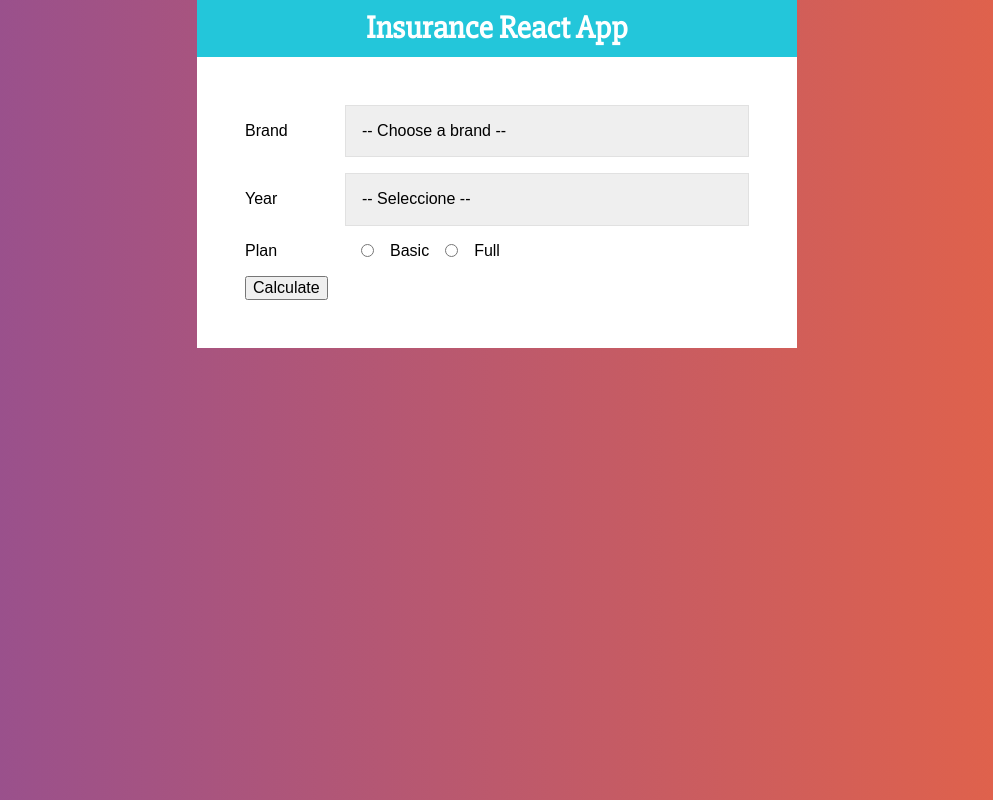
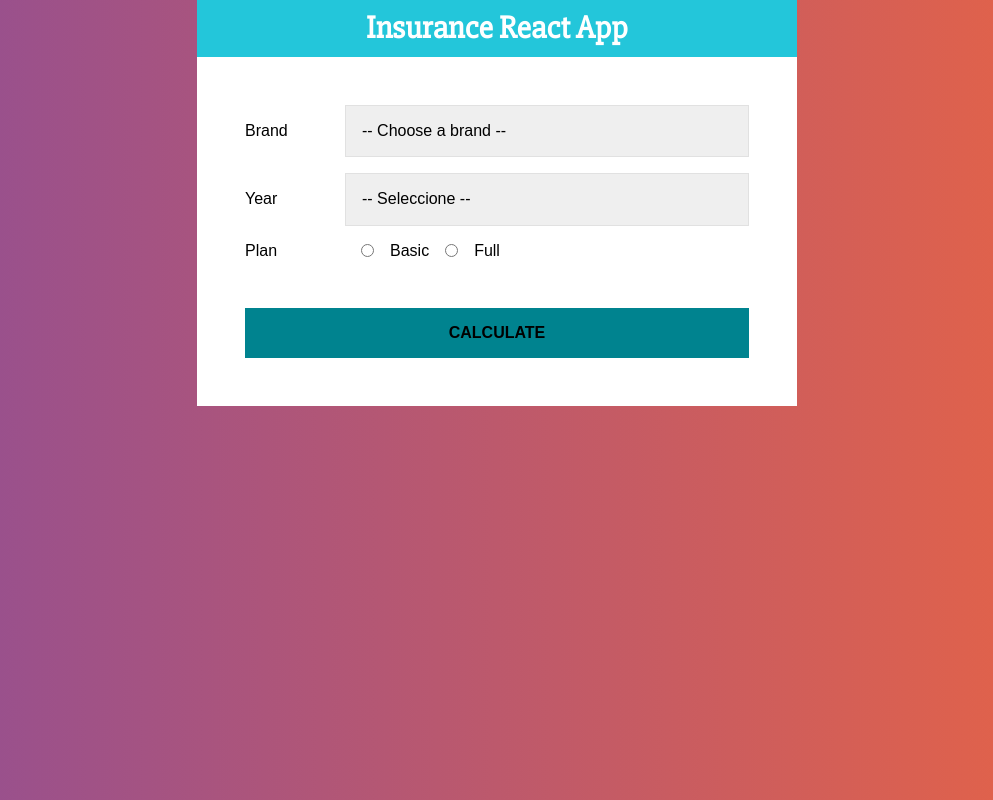
Before and after one commit to IsaacRF/react-insurance, a React (Create React App) app: page / in a window 1280 px wide. Shown: the whole page, without its empty margins (143-1136 px from the left). Built offline with nearby package versions, Linux system fonts and the light colour scheme.

Commit message:
#93 - Add ButtonContainer styled component

```diff
--- a/src/components/Form/index.tsx
+++ b/src/components/Form/index.tsx
@@ -1,4 +1,4 @@
-import { FormContainer, FieldContainer, FieldLabelContainer, SelectContainer, RadioContainer } from "./styles";
+import { FormContainer, FieldContainer, FieldLabelContainer, SelectContainer, RadioContainer, ButtonContainer } from "./styles";
 
 export interface FormProps {}
 
@@ -38,7 +38,7 @@ const Form: React.FC<FormProps> = () => (
         <RadioContainer type="radio" name="plan" value="full" /><span>Full</span>
       </FieldContainer>
 
-      <button type="button">Calculate</button>
+      <ButtonContainer type="button">Calculate</ButtonContainer>
     </form>
   </FormContainer>
 );
--- a/src/components/Form/styles.ts
+++ b/src/components/Form/styles.ts
@@ -26,3 +26,20 @@ export const SelectContainer = styled.select`
 export const RadioContainer = styled.input`
     margin: 0 1rem;
 `;
+
+export const ButtonContainer = styled.button`
+    background-color: #00838F;
+    font-size: 16px;
+    width: 100%;
+    padding: 1rem;
+    margin-top: 2rem;
+    text-transform: uppercase;
+    font-weight: bold;
+    border: none;
+    transition: background-color .3s ease;
+
+    &:hover {
+        cursor: pointer;
+        background-color: #26C6DA;
+    }
+`;
```
